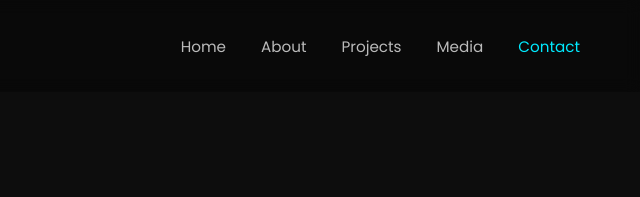
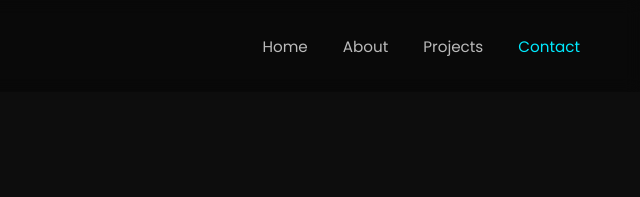
Before and after one commit to tuckereklund/tuckereklund.github.io, a plain HTML site: page contact.html in a window 1280 px wide. Shown: the top 197 px of the page, 640-1280 px from the left. Drawn offline with Linux system fonts and the light colour scheme.

Commit message:
Update contact.html

```diff
--- a/contact.html
+++ b/contact.html
@@ -16,7 +16,6 @@
       <li><a href="index.html">Home</a></li>
       <li><a href="about.html">About</a></li>
       <li><a href="projects.html">Projects</a></li>
-      <li><a href="media.html">Media</a></li>
       <li><a href="contact.html" class="active">Contact</a></li>
     </ul>
   </nav>
```
